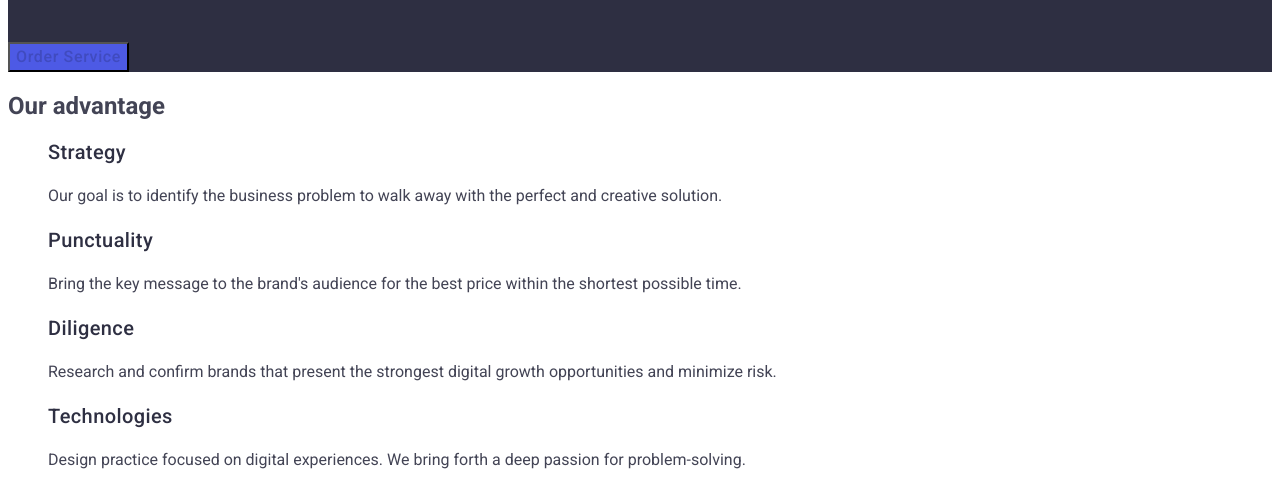
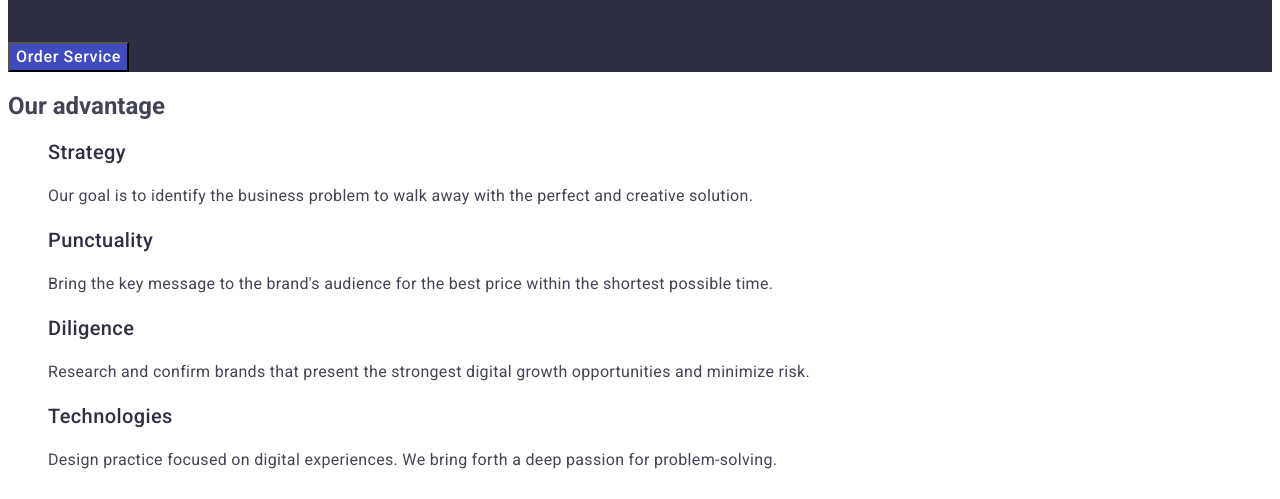
Before and after one commit to Pasha0923/goit-markup-hw-02, a plain HTML site: page index.html in a window 1280 px wide. In both pictures the pointer is over the button "Order Service". Shown: the part 292-791 px from the top of the page. Drawn offline with Linux system fonts and the light colour scheme.

Commit message:
add finish

```diff
--- a/css/styles.css
+++ b/css/styles.css
@@ -91,7 +91,7 @@ a {
 
 .hero-button:hover,
 .hero-button:focus {
-  color: #404bbf;
+  background-color: #404bbf;
 }
 
 /* section 2 */
@@ -116,7 +116,7 @@ a {
   font-size: 16px;
   font-weight: 400;
   line-height: 1.5;
-  letter-spacing: 0.02;
+  letter-spacing: 0.02em;
 }
 
 /* section 3 */
```
